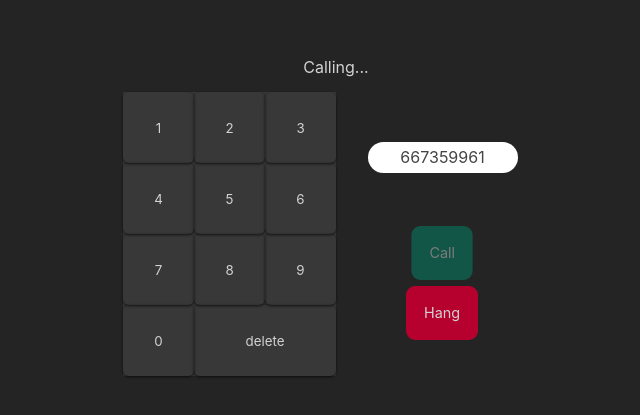
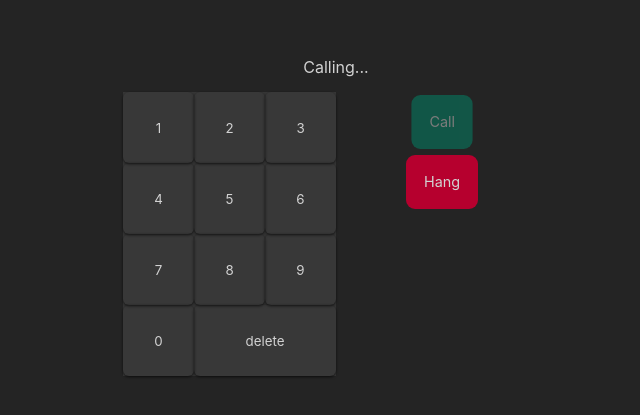
Before and after one commit to pauIbanez/W4CH3-pau-ibanez-phone, a React (Create React App) app: page / in a window 1280 px wide. Shown: the part 191-606 px from the top of the page, without its empty margins (304-944 px from the left). Built offline with nearby package versions, Linux system fonts and the light colour scheme.

Commit message:
Added Display component functionality

```diff
--- a/src/App.js
+++ b/src/App.js
@@ -43,7 +43,6 @@ function App() {
           </ol>
         </div>
         <div className="actions">
-          <span className="number">667359961</span>
           {/* <!-- El botón de llamar debe tener la clase "activo" cuando --> */}
           {/* <!-- el número de teléfono tiene 9 cifras --> */}
           <a href="asd" className="call">
--- a/src/components/Display/Display.js
+++ b/src/components/Display/Display.js
@@ -0,0 +1,5 @@
+const Display = ({ number }) => {
+  return <span className="number">{number}</span>;
+};
+
+export default Display;
```
